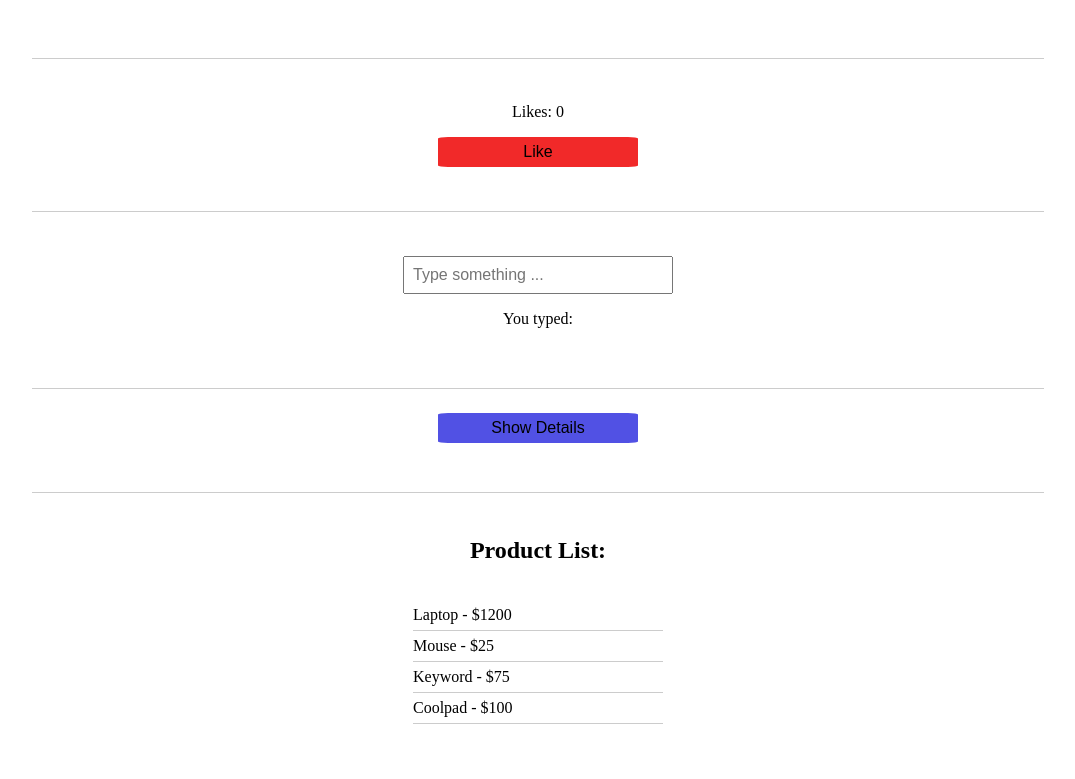
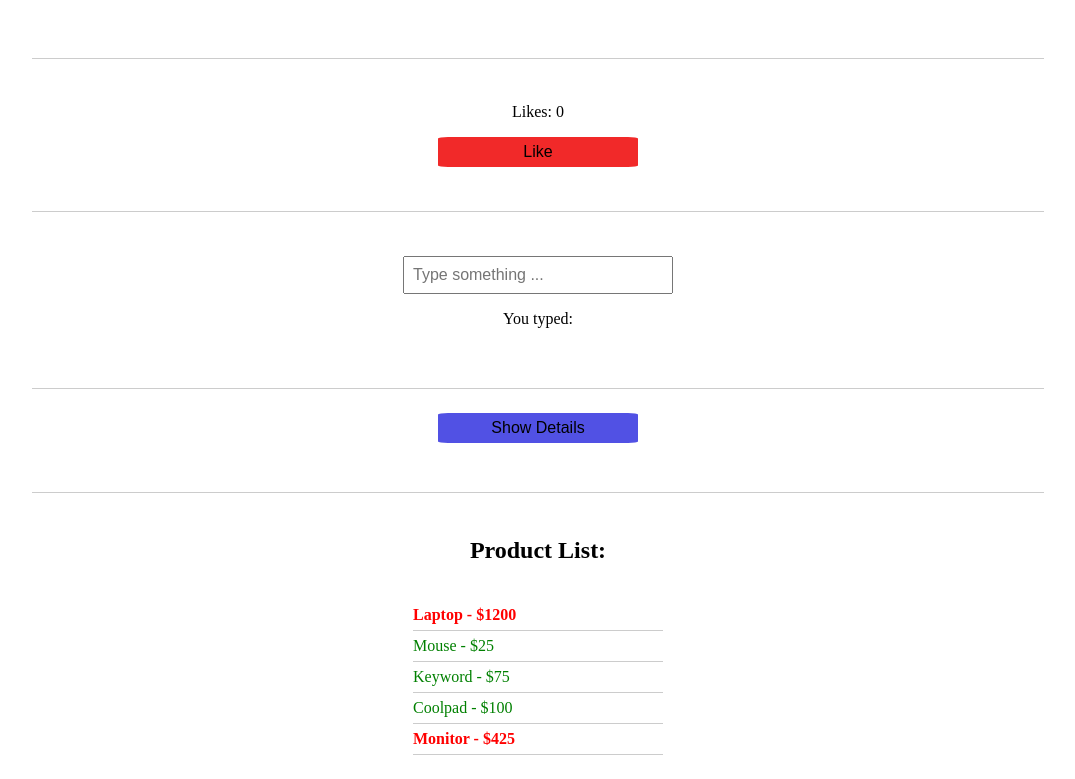
Before and after one commit to shaghayegh-ghasemi/Angular_Fundamentals, an Angular app: page / in a window 1280 px wide. Shown: the part 333-1112 px from the top of the page, without its empty margins (102-1177 px from the left). Before the commit the page ends 1081 px from the top, so only its background shows below. Built offline with nearby package versions, Linux system fonts and the light colour scheme.

Commit message:
dynamic styling added

```diff
--- a/src/app/app.component.css
+++ b/src/app/app.component.css
@@ -35,6 +35,16 @@ app-input-display {
     border-bottom: 1px solid #ccc;
 }
 
+.expensive {
+    font-weight: bold;
+    color: red;
+}
+
+.cheap {
+    font-weight: lighter;
+    color: green;
+}
+
 hr {
     width: 80%;
     border: none;
--- a/src/app/app.component.html
+++ b/src/app/app.component.html
@@ -20,10 +20,10 @@
  </div>
  <hr>
 
- <!-- List Rendering with *ngFor -->
+ <!-- List Rendering with *ngFor and Dynamic Styling with *ngClass -->
   <h2>Product List: </h2>
   <ul class="product-list">
-    <li *ngFor="let item of items" class="product-item">
+    <li *ngFor="let item of items" class="product-item" [ngClass]="{ 'expensive': item.price > 100, 'cheap':  item.price <= 100 }">
         {{item.name}} - ${{item.price}}
     </li>
   </ul>
--- a/src/app/app.component.ts
+++ b/src/app/app.component.ts
@@ -4,10 +4,11 @@ import { LikeButtonComponent } from './like-button/like-button.component';
 import { InputDisplayComponent } from './input-display/input-display.component';
 import { NgIf } from '@angular/common';
 import { NgFor } from '@angular/common';
+import { NgClass } from '@angular/common';
 
 @Component({
   selector: 'app-root',
-  imports: [ProfileCardComponent, LikeButtonComponent, InputDisplayComponent, NgIf, NgFor],
+  imports: [ProfileCardComponent, LikeButtonComponent, InputDisplayComponent, NgIf, NgFor, NgClass],
   templateUrl: './app.component.html',
   styleUrl: './app.component.css'
 })
@@ -27,5 +28,6 @@ export class AppComponent {
     {name: 'Mouse', price: 25},
     {name: 'Keyword', price: 75},
     {name: 'Coolpad', price: 100},
+    {name: 'Monitor', price: 425},
   ]
 }
```
